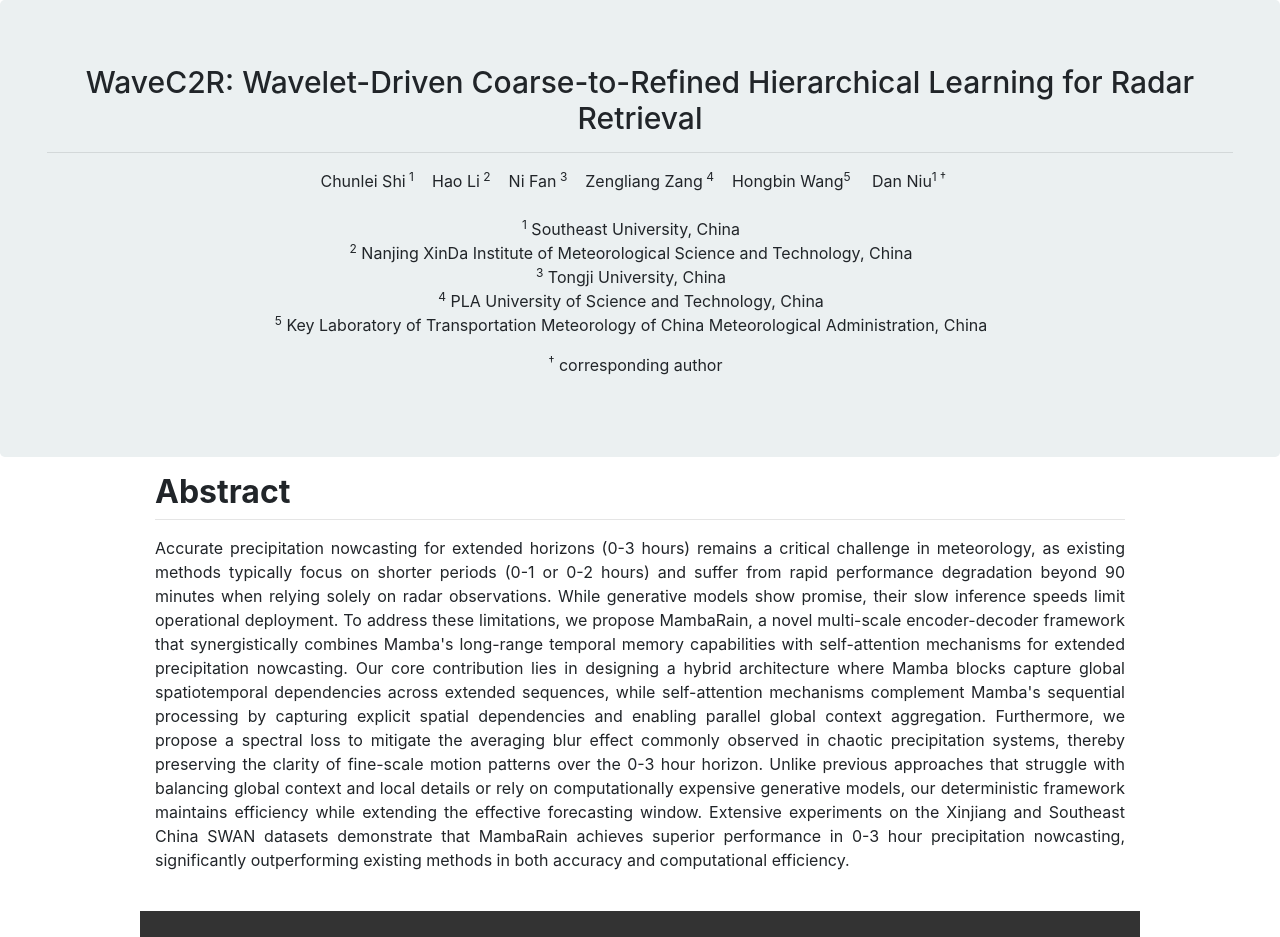
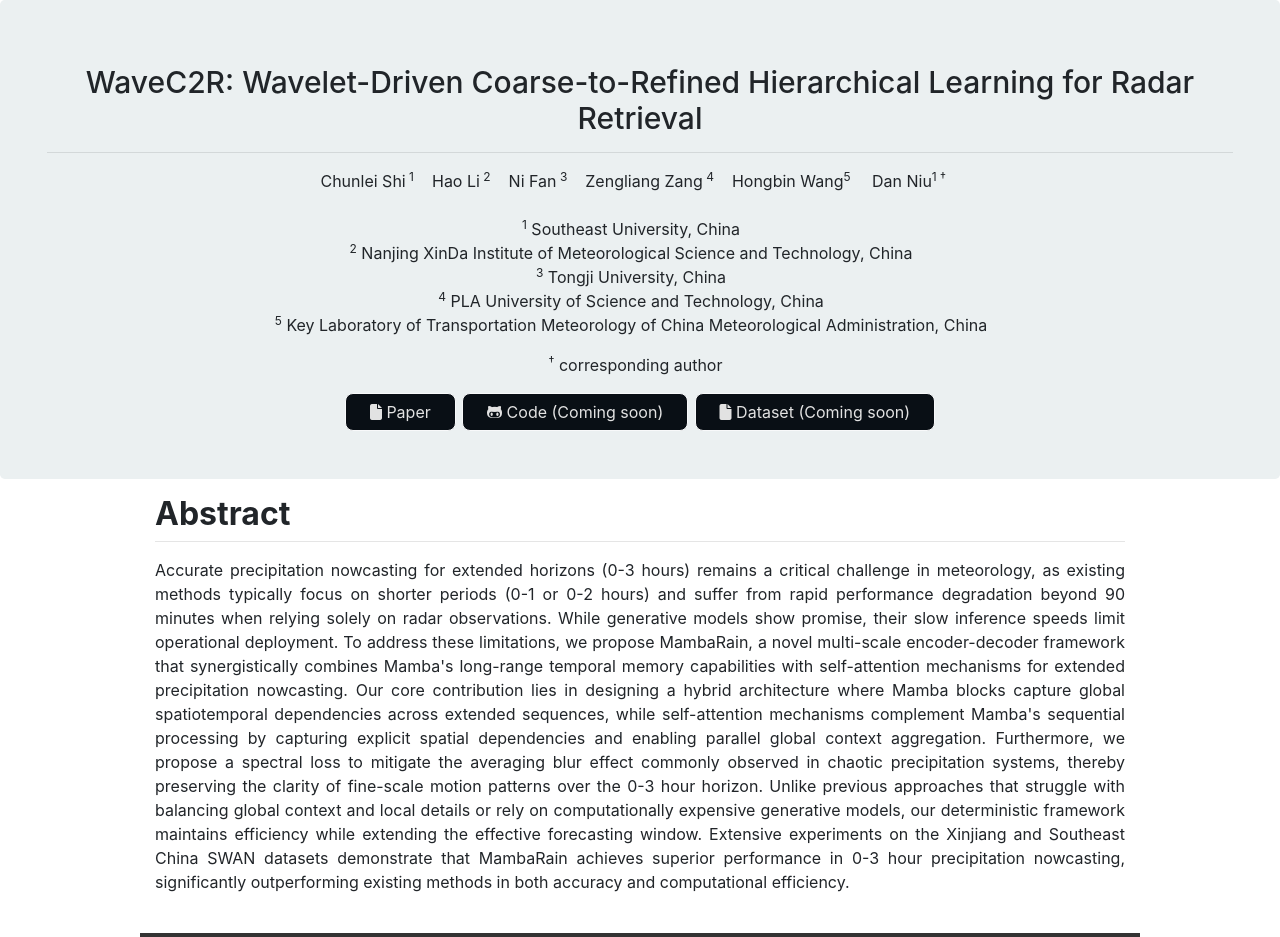
Before and after one commit to Spring-lovely/WaveC2R, a plain HTML site: page index.html in a window 1280 px wide. Shown: the top 937 px of the page. Drawn offline with nearby package versions, Linux system fonts and the light colour scheme; grey boxes are pictures that could not be loaded; a web font is replaced by a local one.

Commit message:
Update index.html

```diff
--- a/index.html
+++ b/index.html
@@ -49,7 +49,7 @@
                 <br>
               </p>
 
-              <!-- <div class="row justify-content-center">
+              <div class="row justify-content-center">
                 <div class="column">
                     <p class="mb-5">
                       <a class="btn btn-large btn-light" href="https://arxiv.org/pdf/2503.07360" role="button" target="_blank">
@@ -67,7 +67,8 @@
                     <a class="btn btn-large btn-light" href="./index.html" role="button" target="_blank">
                     <i class="fa fa-file"></i> Dataset (Coming soon) </a>
                   </p>
-              </div> -->
+              </div>
+
               </div>
             </div>
           </div>
```
